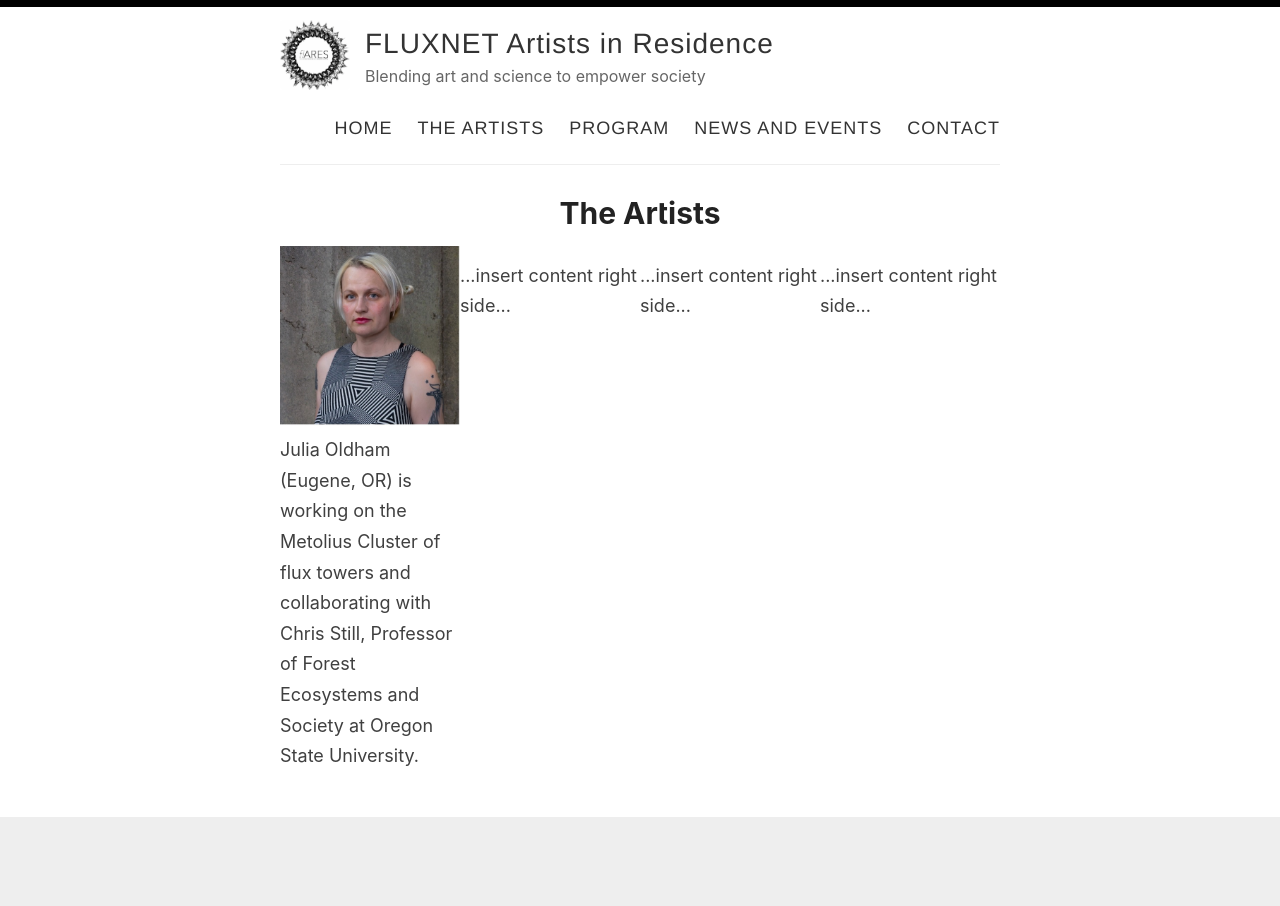
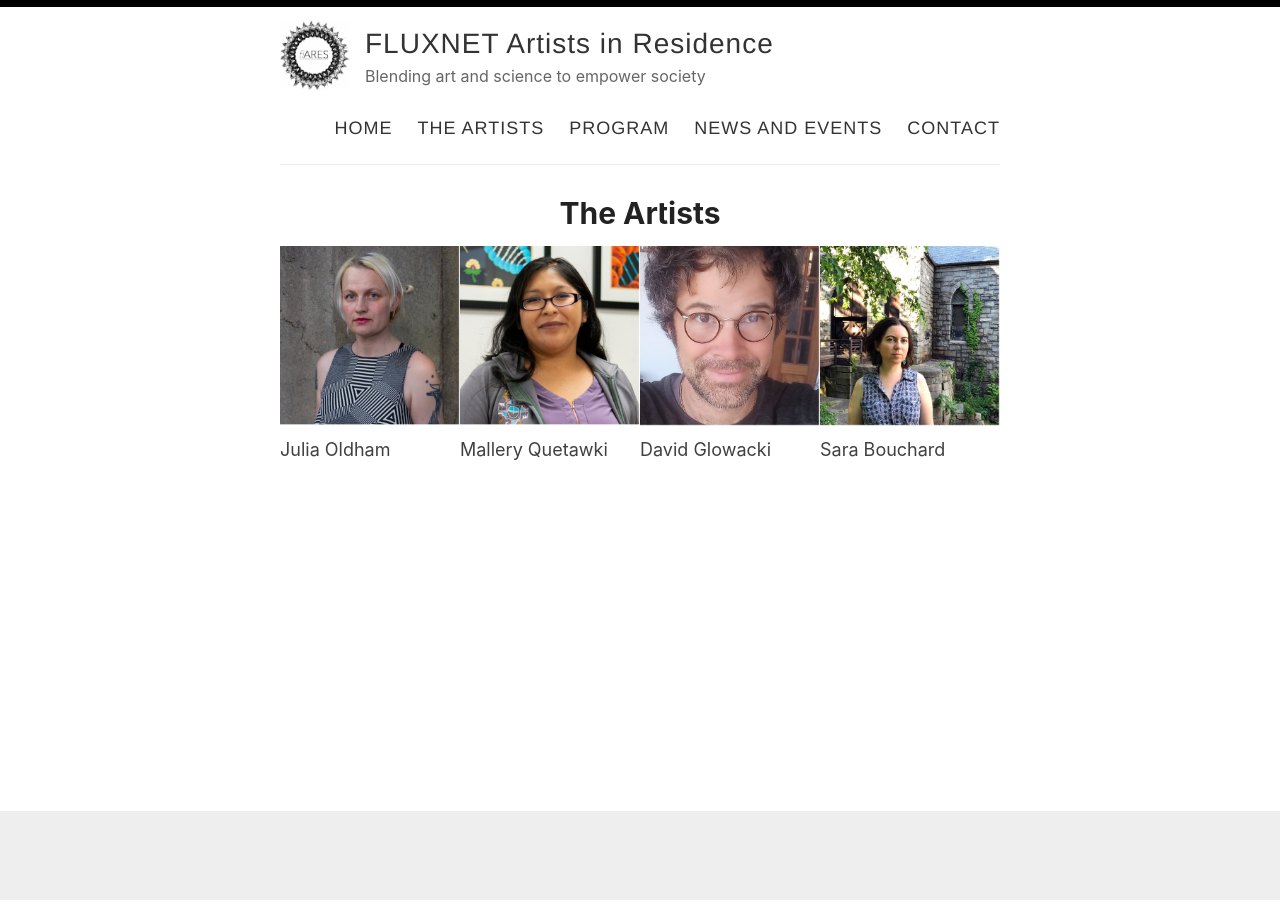
Before and after one commit to fluxnetart/fluxnetart.github.io, a Jekyll site: the page built from _pages/artists.md, in a window 1280 px wide. Built offline with Jekyll 4.4.1, drawn with Linux system fonts in a browser that asks for light colours.

Commit message:
post-grid artist-page

```diff
--- a/_pages/artists.md
+++ b/_pages/artists.md
@@ -19,22 +19,25 @@
     <div class="col-1-2">
        <div class="content">
            <img src="https://fluxnetair.github.io/images/Julia.jpg">
-           	<figcaption>Julia Oldham (Eugene, OR) is working on the Metolius Cluster of flux towers and collaborating with Chris Still, Professor of Forest Ecosystems and Society at Oregon State University.</figcaption>
+           	<figcaption>Julia Oldham</figcaption>
        </div>
     </div>
     <div class="col-1-2">
        <div class="content">
-           <p>...insert content right side...</p>
+          <img src="https://fluxnetair.github.io/images/Mallery.png">
+          <figcaption>Mallery Quetawki</figcaption>
        </div>
     </div>
     <div class="col-1-2">
        <div class="content">
-           <p>...insert content right side...</p>
+          <img src="https://fluxnetair.github.io/images/Dave.jpg">
+          <figcaption>David Glowacki</figcaption>
        </div>
     </div>
     <div class="col-1-2">
        <div class="content">
-           <p>...insert content right side...</p>
+          <img src="https://fluxnetair.github.io/images/Sara.jpg">
+          <figcaption>Sara Bouchard</figcaption>
        </div>
     </div>
 </div>
```
